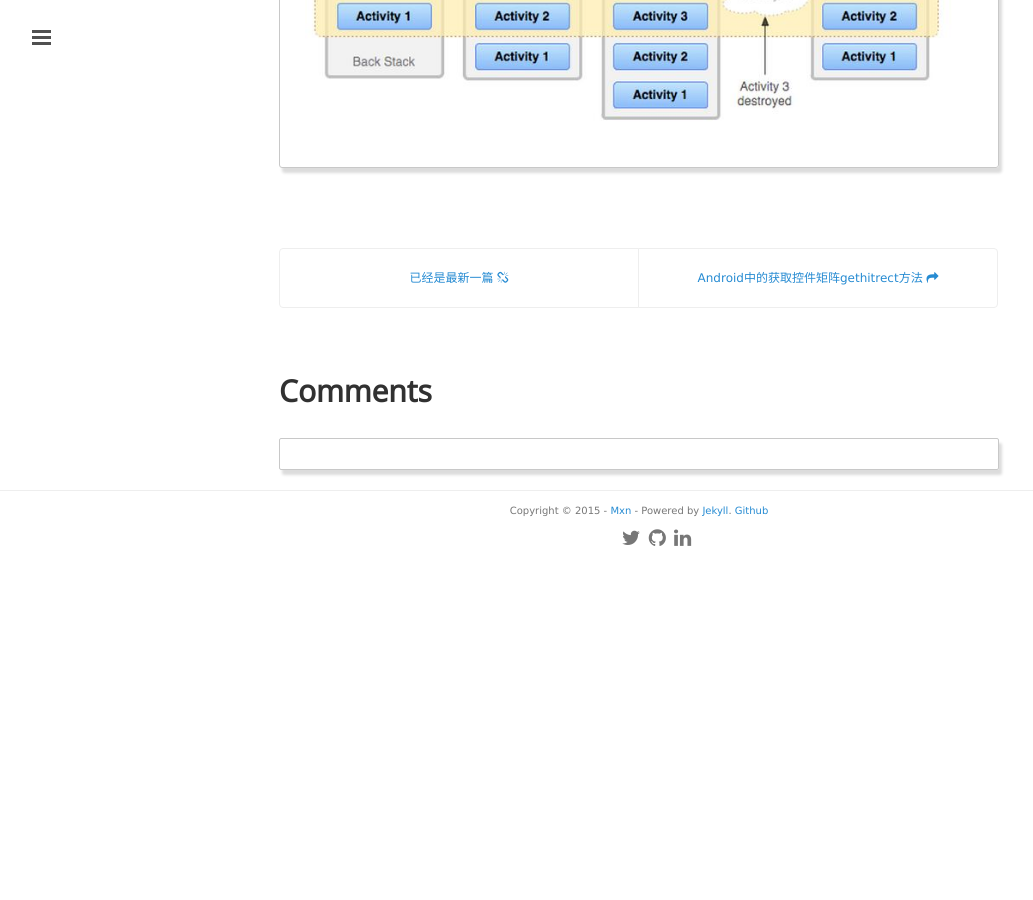
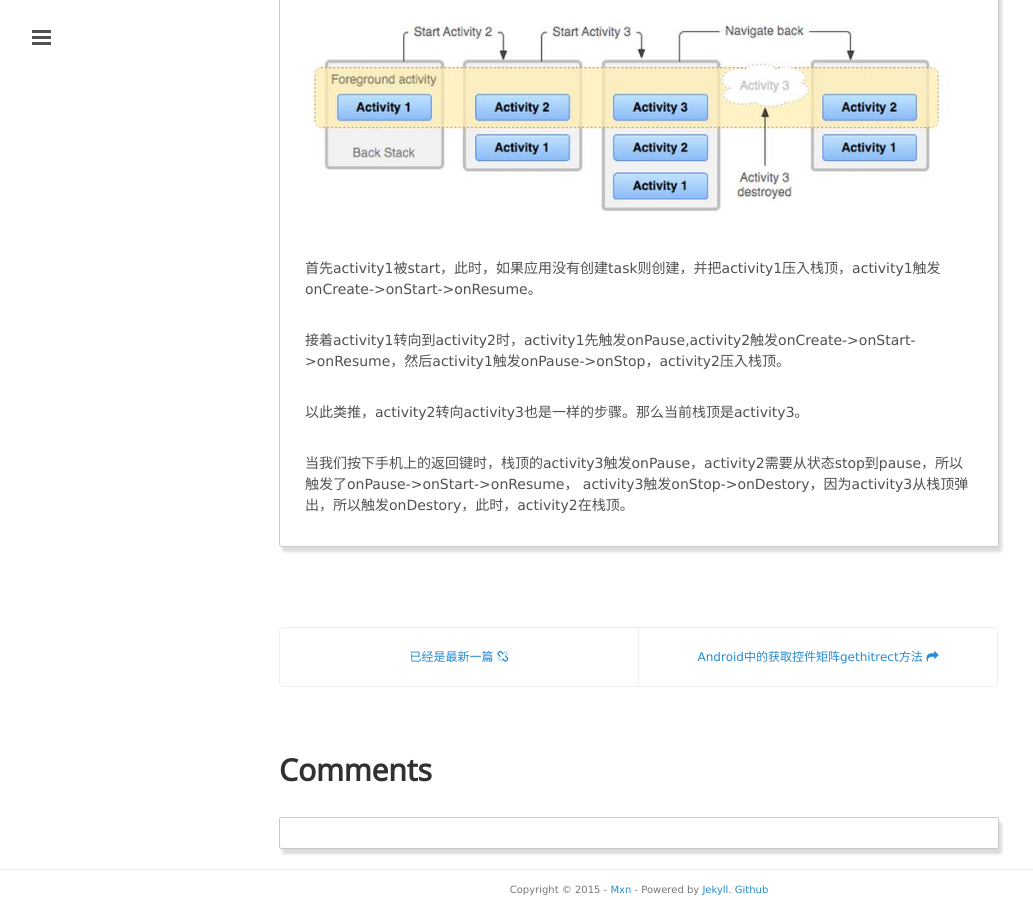
Before and after one commit to mxn21/mxn21.github.io, a Jekyll site: the page built from _posts/2015-8-1-Android堆栈分析.md, in a window 1280 px wide and 900 px high, scrolled down 1779 px. Shown: the whole window, without its empty margins (1-1034 px from the left). Built offline with Jekyll 4.4.1, drawn with Linux system fonts in a browser that asks for light colours; Markdown is read by kramdown in place of the engine named in the settings; comment, search, counter and statistics services are not loaded; before the commit the page ends 2342 px from its top, so only the background shows below that; some of the changed text lies outside the part shown.

Commit message:
123232
2

```diff
--- a/_posts/2015-8-1-Android堆栈分析.md
+++ b/_posts/2015-8-1-Android堆栈分析.md
@@ -10,6 +10,9 @@
 进而影响用户体验。除了启动模式之外，Intent类中定义的一些标志（以FLAG_ACTIVITY_开头）也会影响Task和Back Stack的状态。
 在这篇文章中主要对android的堆栈管理进行分析和验证，其中涉及到activity的一个重要属性taskAffinity和Intent中的标志之一FLAG_ACTIVITY_NEW_TASK。
 
+### Task和Back Stack简介
+
+task是一组Activities的集合，一组Activities被Stack（back stack）所管理。
 
 首先：我们来启动三个Activity来模拟生成活动与任务堆栈，三个Activity分别是：AndroidStackTaskActivity1、
 AndroidStackTaskActivity2、AndroidStackTaskActivity3，具体代码如果下：
@@ -78,3 +81,12 @@
 此时，生成的活动堆栈如下图所示：
 
 ![](https://raw.githubusercontent.com/mxn21/mxn21.github.io/master/public/img/img54.jpg)
+
+首先activity1被start，此时，如果应用没有创建task则创建，并把activity1压入栈顶，activity1触发onCreate->onStart->onResume。
+
+接着activity1转向到activity2时，activity1先触发onPause,activity2触发onCreate->onStart->onResume，然后activity1触发onPause->onStop，activity2压入栈顶。
+
+以此类推，activity2转向activity3也是一样的步骤。那么当前栈顶是activity3。
+
+当我们按下手机上的返回键时，栈顶的activity3触发onPause，activity2需要从状态stop到pause，所以触发了onPause->onStart->onResume，
+activity3触发onStop->onDestory，因为activity3从栈顶弹出，所以触发onDestory，此时，activity2在栈顶。
```
